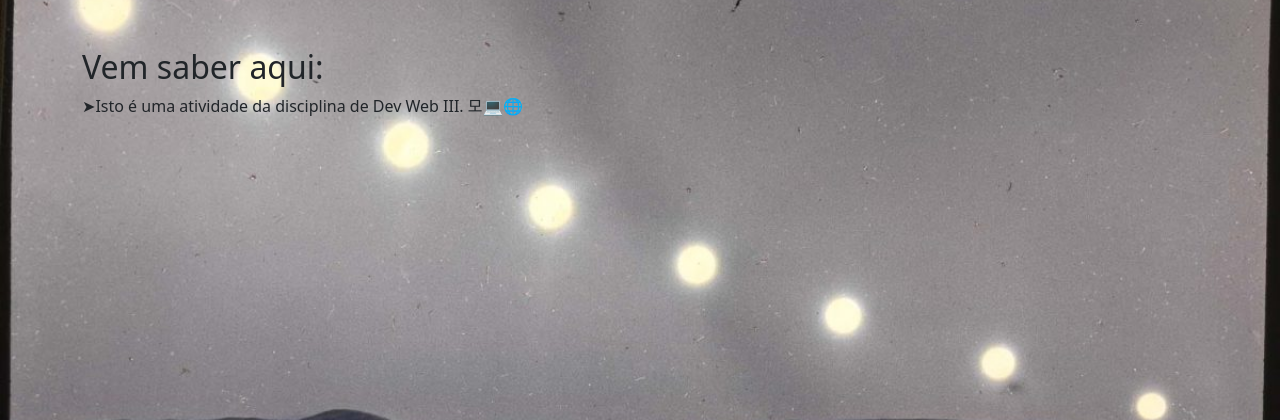
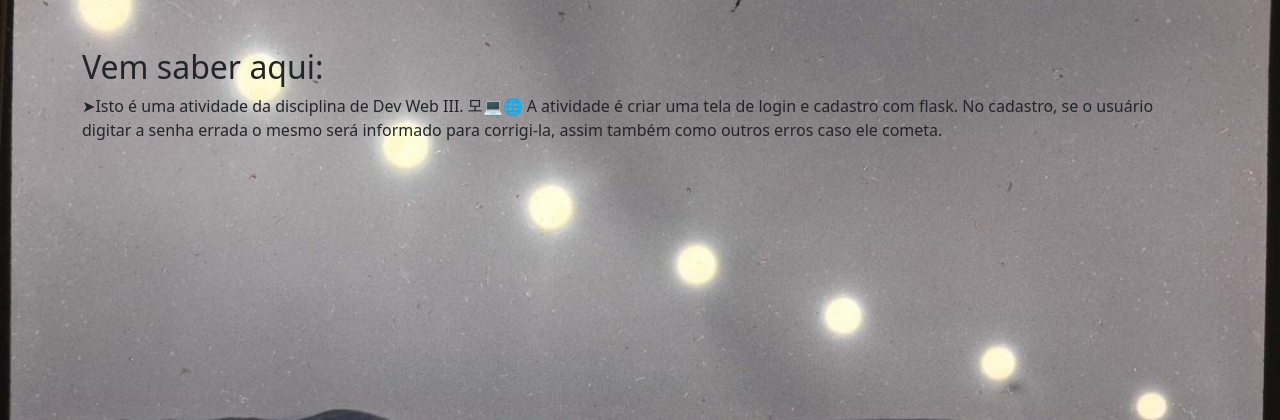
Before and after one commit to QiuWia/Flask---atividade---DevWeb3, a Flask app: page /about in a window 1280 px wide. Shown: the part 56-476 px from the top of the page. Run offline with Flask 3, Linux system fonts and the light colour scheme.

Commit message:
Alguns updates na descrição do projeto criado.

```diff
--- a/templates/about.html
+++ b/templates/about.html
@@ -11,7 +11,11 @@
     {% include 'navbar.html' %}
     <div class="container mt-5">
         <h2>Vem saber aqui:</h2>
-        <p>➤Isto é uma atividade da disciplina de Dev Web III. 모💻🌐</p>
+        <p>➤Isto é uma atividade da disciplina de Dev Web III. 모💻🌐
+            A atividade é criar uma tela de login e cadastro com flask.
+            No cadastro, se o usuário digitar a senha errada o mesmo será
+            informado para corrigi-la, assim também como outros erros caso ele cometa.
+        </p>
     </div>
 </body>
 </html>
```
